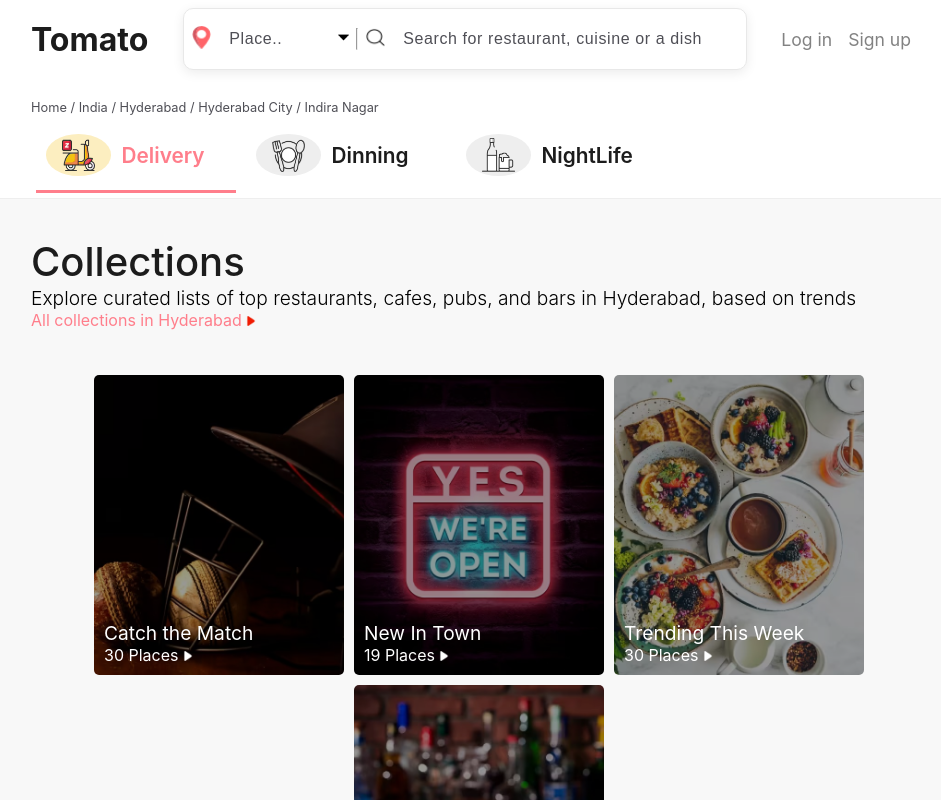
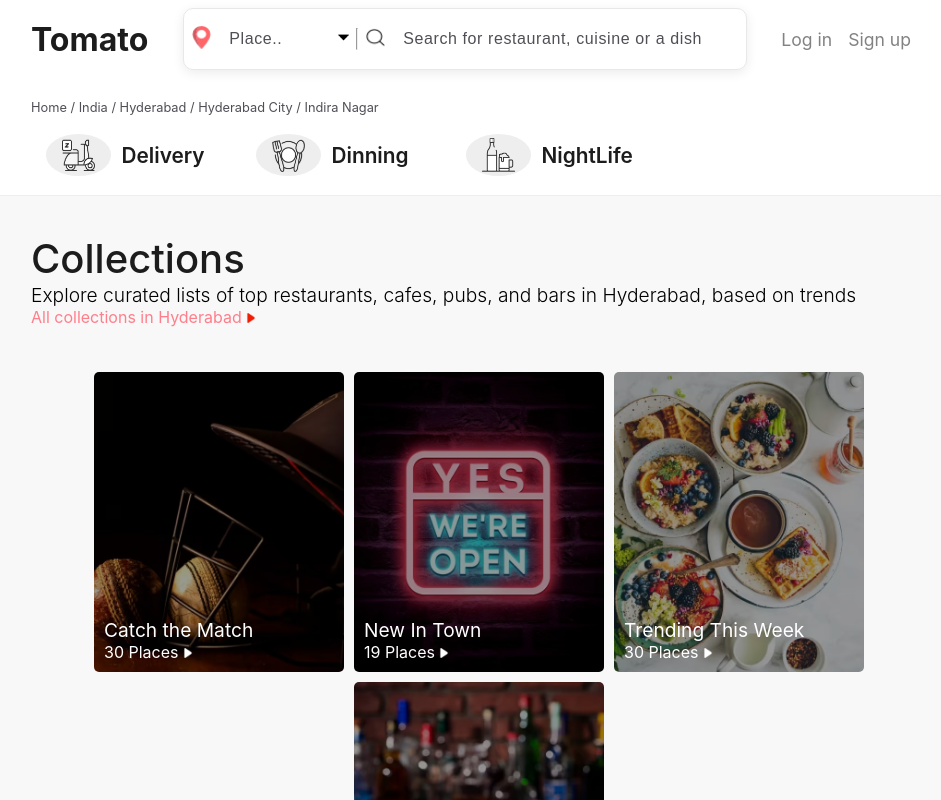
Before and after one commit to koushil-mankali/zomato_clone, a React (Vite) app: page /show-case in a window 1280 px wide. Shown: the top 800 px of the page, without its empty margins (161-1102 px from the left). Built offline with nearby package versions, Linux system fonts and the light colour scheme.

Commit message:
Orderings> ShowCase as per page url pre select category :Done:

```diff
--- a/src/pages/Orderings/ShowCase.jsx
+++ b/src/pages/Orderings/ShowCase.jsx
@@ -32,9 +32,9 @@
     const page = urlParams.get('page');
 
     let [isActive, setIsActive] = useState({
-        delivery: true,
-        dinning: false,
-        nightlife: false
+        delivery: page === orderOnlinePage,
+        dinning: page === diningOutPage,
+        nightlife: page === nightLifePage
     });
     let filterBoxes;
 
```
